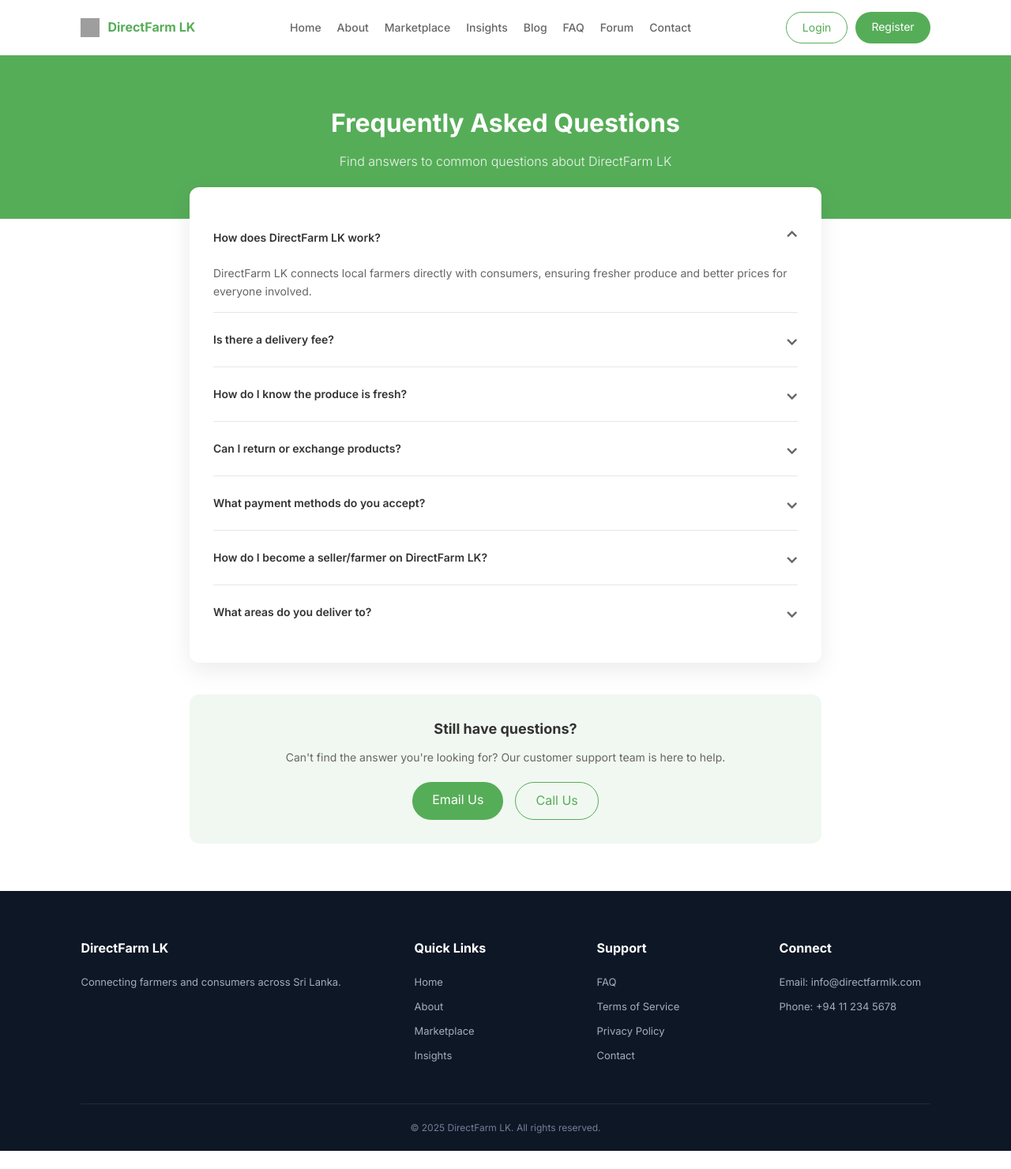
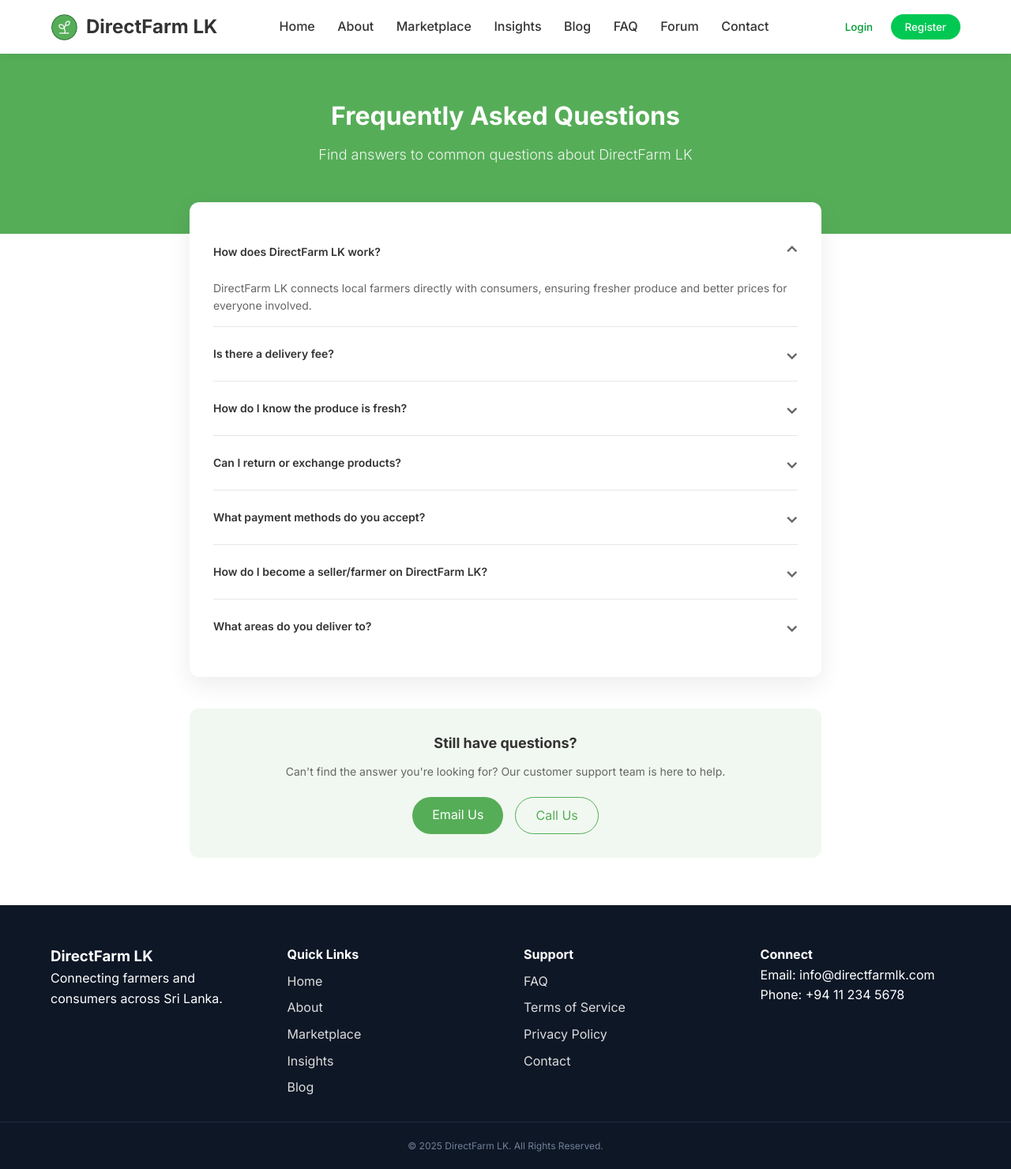
Before and after one commit to ChaduniDesilva/DirectFarm, a PHP site: page /FAQ.html in a window 1280 px wide. Shown: the whole page at 79% size. Before the commit the page ends 1457 px from the top, so only its background shows below. Run offline with PHP 8.4, Linux system fonts and the light colour scheme; grey boxes are pictures that could not be loaded.

Commit message:
Updated homepage and faq
I have updated homepage and faq page using only html and css. js part is not done yet

```diff
--- a/FAQ.html
+++ b/FAQ.html
@@ -4,6 +4,7 @@
     <meta charset="UTF-8">
     <meta name="viewport" content="width=device-width, initial-scale=1.0">
     <title>FAQ | DirectFarm LK</title>
+    <link rel="stylesheet" href="style.css" />
     <link href="https://fonts.googleapis.com/css2?family=Inter:wght@300;400;500;600;700&display=swap" rel="stylesheet">
     <style>
         /* --- Root Variables & Reset --- */
@@ -31,7 +32,7 @@
         }
 
         /* --- Navbar --- */
-        nav {
+        /*nav {
             display: flex;
             justify-content: space-between;
             align-items: center;
@@ -82,7 +83,7 @@
             border-radius: 20px;
             text-decoration: none;
             font-size: 14px;
-        }
+        }*/
 
         /* --- Hero Section --- */
         .hero {
@@ -225,26 +226,31 @@
 </head>
 <body>
 
+   <!-- NAVBAR -->
+<header class="navbar">
+    <div class="container nav-content">
+        <div class="logo">
+            <img src="Img/DirectFarm logo.png" alt="logo">
+            <h2>DirectFarm LK</h2>
+        </div>
+
         <nav>
-        <div class="logo">
-            <img src="C:\Users\thilo\Downloads\Mini project Grp10\DirectFarm logo.png" width="24" height="24">
-            DirectFarm LK
+            <a href="index.html">Home</a>
+            <a href="about.html">About</a>
+            <a href="marketplace.html">Marketplace</a>
+            <a href="insights.html">Insights</a>
+            <a href="blog.html">Blog</a>
+            <a href="faq.html">FAQ</a>
+            <a href="forum.html">Forum</a>
+            <a href="contact.html">Contact</a>
+        </nav>
+
+        <div class="nav-buttons">
+            <button class="login-btn">Login</button>
+            <button class="register-btn">Register</button>
         </div>
-        <ul class="nav-links">
-            <li><a href="#">Home</a></li>
-            <li><a href="#">About</a></li>
-            <li><a href="#">Marketplace</a></li>
-            <li><a href="#">Insights</a></li>
-            <li><a href="#">Blog</a></li>
-            <li><a href="#">FAQ</a></li>
-            <li><a href="#">Forum</a></li>
-            <li><a href="#">Contact</a></li>
-        </ul>
-        <div class="auth-buttons">
-            <a href="#" class="btn-login">Login</a>
-            <a href="#" class="btn-register">Register</a>
     </div>
-    </nav>
+</header>
 
     <section class="hero">
         <h1>Frequently Asked Questions</h1>
@@ -297,35 +303,41 @@
         </div>
     </section>
 
-    <footer>
-        <div class="footer-grid">
-            <div class="footer-col">
-                <h4>DirectFarm LK</h4>
+    <!-- FOOTER -->
+<footer class="footer">
+    <div class="footer-container">
+
+        <div class="footer-section">
+            <h3>DirectFarm LK</h3>
             <p>Connecting farmers and consumers across Sri Lanka.</p>
         </div>
-            <div class="footer-col">
+
+        <div class="footer-section">
             <h4>Quick Links</h4>
-                <li>Home</li>
-                <li>About</li>
-                <li>Marketplace</li>
-                <li>Insights</li>
+            <a href="home.html">Home</a>
+            <a href="about.html">About</a>
+            <a href="marketplace.html">Marketplace</a>
+            <a href="insights.html">Insights</a>
+            <a href="blog.html">Blog</a>
         </div>
-            <div class="footer-col">
+
+        <div class="footer-section">
             <h4>Support</h4>
-                <li>FAQ</li>
-                <li>Terms of Service</li>
-                <li>Privacy Policy</li>
-                <li>Contact</li>
+            <a href="faq.html">FAQ</a>
+            <a href="terms.html">Terms of Service</a>
+            <a href="privacy.html">Privacy Policy</a>
+            <a href="contact.html">Contact</a>
         </div>
-            <div class="footer-col">
+
+        <div class="footer-section">
             <h4>Connect</h4>
             <p>Email: info@directfarmlk.com</p>
             <p>Phone: +94 11 234 5678</p>
         </div>
+
     </div>
-        <div class="footer-bottom">
-            &copy; 2025 DirectFarm LK. All rights reserved.
-        </div>
+
+    <p class="footer-bottom">© 2025 DirectFarm LK. All Rights Reserved.</p>
 </footer>
 
 </body>
--- a/style.css
+++ b/style.css
@@ -73,9 +73,9 @@ nav a:hover {
 }
 
 /* HERO */
-.hero {
+.hero-faq {
     height: 110vh;
-    background: url('farmer.jpeg')
+    background: url('Img/Home\ Main.png')
         no-repeat center/cover;
     display: flex;
     align-items: center;
@@ -143,10 +143,8 @@ nav a:hover {
 
 .category-card img {
     width: 100%;
-    height: 160px;
+    height: 265px;
     object-fit: cover;
-
-
 }
 
 
```
Also changed, not shown: index.html (+18 -18 lines), Img/100% fresh logo.png (added), Img/DirectFarm logo.png (added), Img/Fair Prices.png (added), Img/Fruits.png (added), Img/Grains.png (added), Img/Spices.png (added), Img/Support Local.png (added), Img/User image.png (added), Img/Vegetables icon.png (added), Img/apple.jpg (added), Img/cup-tea_15687665.png (added), 1 other file. Lines whose indentation alone changed are shown as unchanged.
